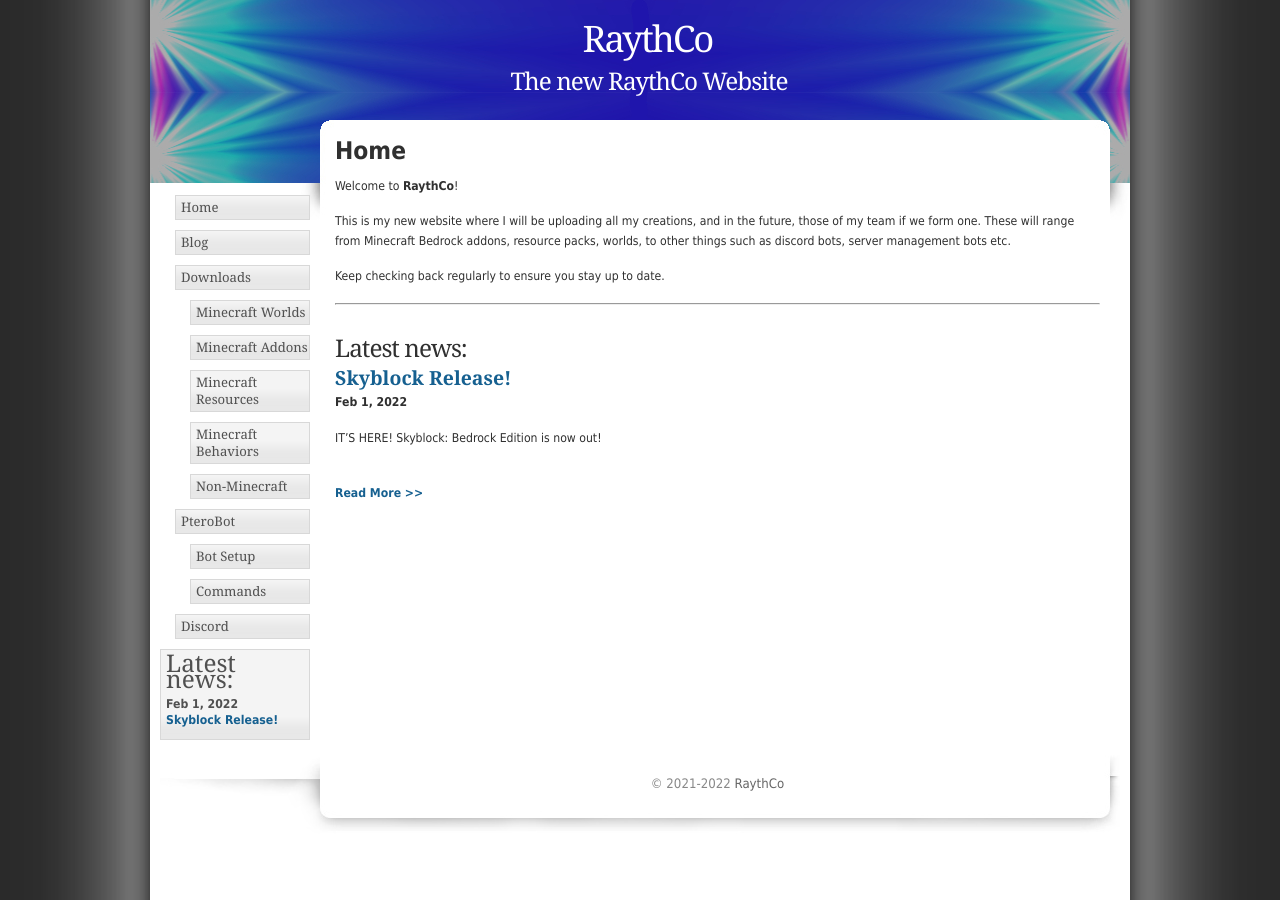
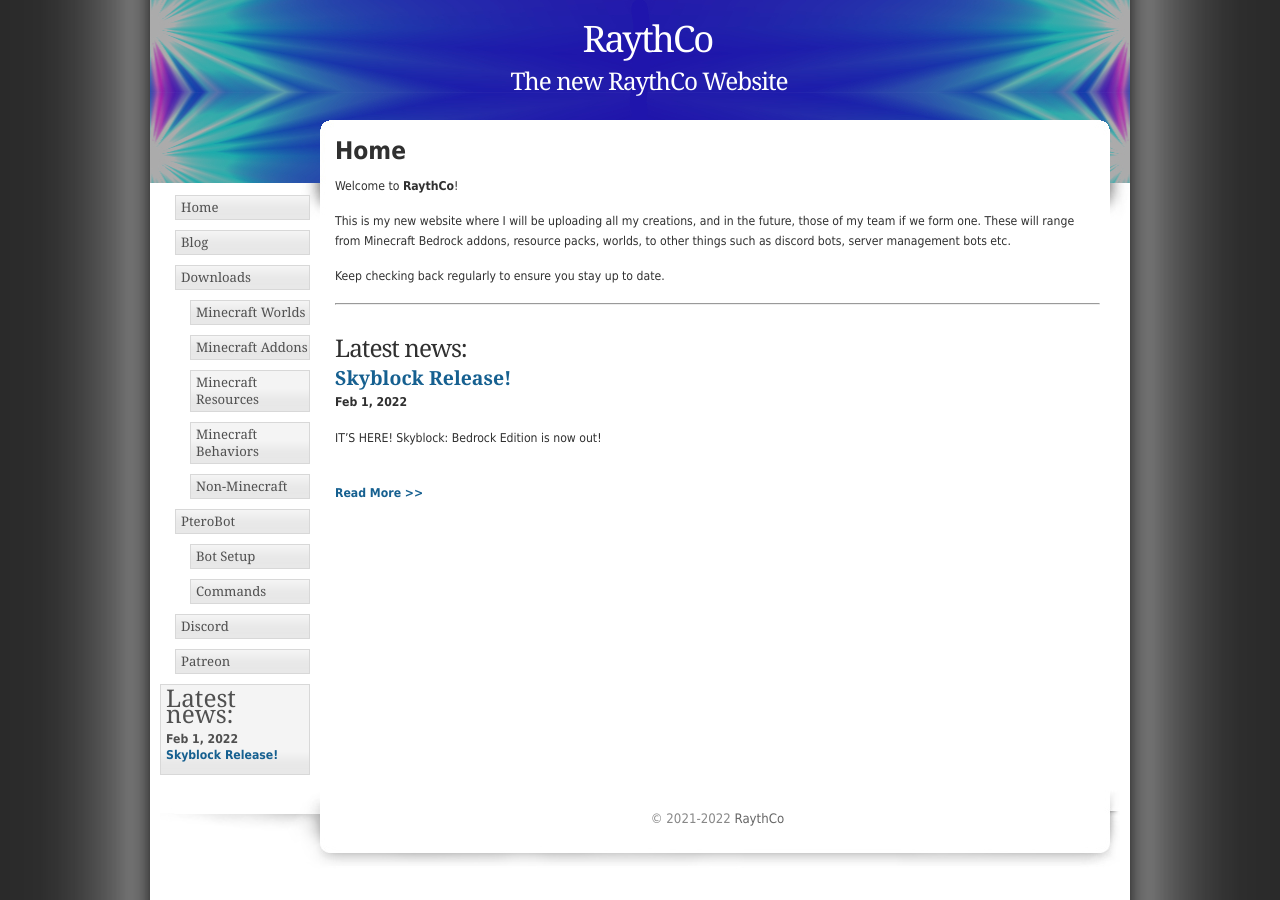
Before and after one commit to RaythCo-Creations/raythco-creations.github.io, a Jekyll site: the page built from index.md, in a window 1280 px wide. Built offline with Jekyll 4.4.1, drawn with Linux system fonts in a browser that asks for light colours.

Commit message:
nav update

```diff
--- a/_data/nav.yml
+++ b/_data/nav.yml
@@ -27,6 +27,8 @@
             url: /pterobot/commands
       - page: Discord
         url: https://discord.gg/aFxmVZ6N5k
+      - page: Patreon
+        url: https://patreon.com/rayth
 
 dlpages:
   - title: Minecraft Worlds
```
